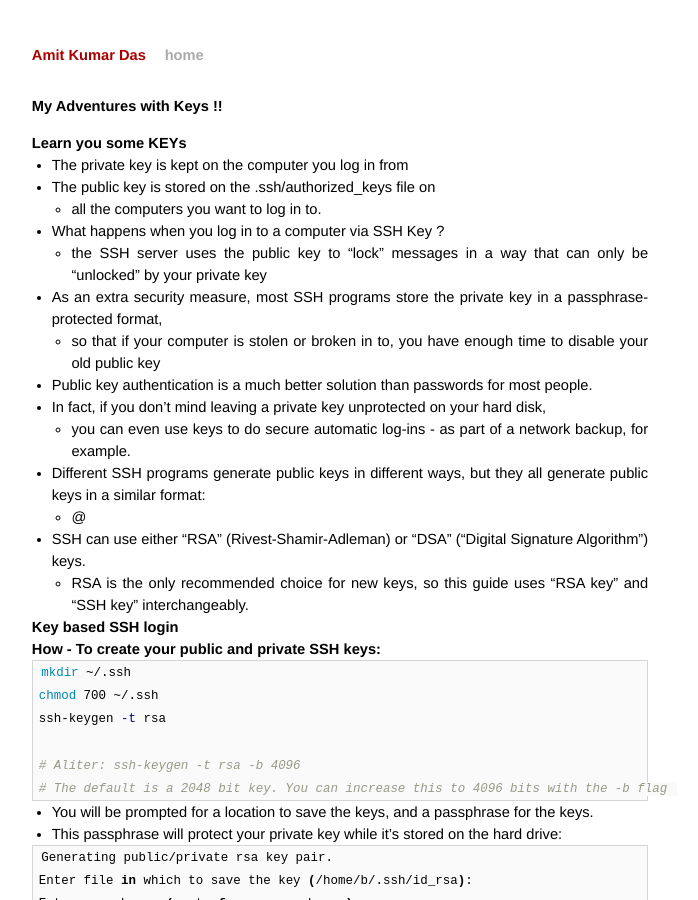
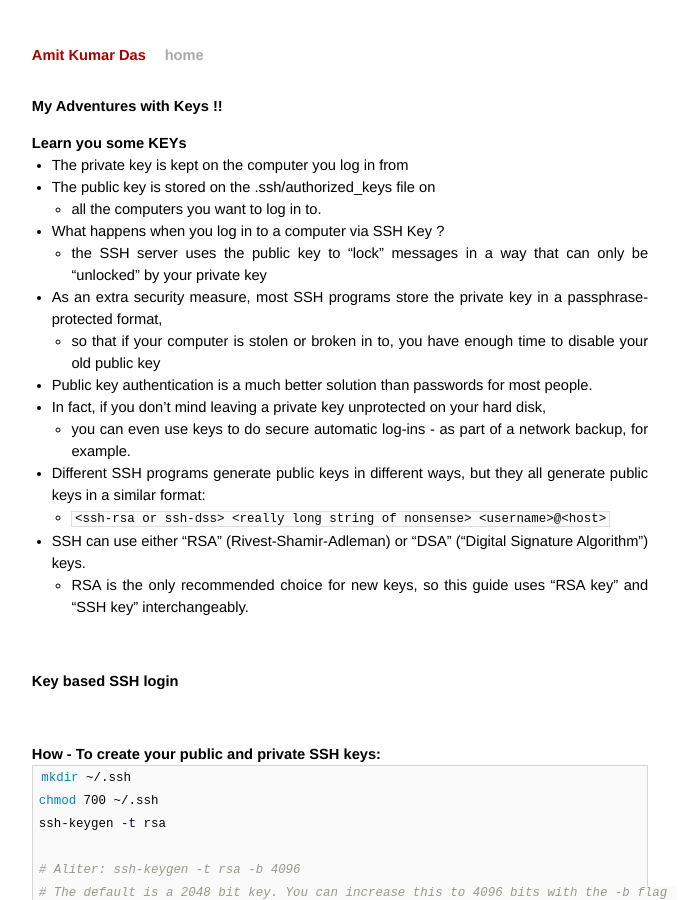
Before and after one commit to AmitKumarDas/amitkumardas.github.io, a Jekyll site: the page built from _posts/2016-10-18-my-adventures-with-keys.md, in a window 1280 px wide and 900 px high. Shown: the whole window, without its empty margins (300-998 px from the left). Built offline with Jekyll 4.4.1, drawn with Linux system fonts in a browser that asks for light colours.

Commit message:
Update 2016-10-18-my-adventures-with-keys.md

````diff
--- a/_posts/2016-10-18-my-adventures-with-keys.md
+++ b/_posts/2016-10-18-my-adventures-with-keys.md
@@ -6,6 +6,7 @@
 # My Adventures with Keys !!
 
 ## Learn you some KEYs
+
 
 - The private key is kept on the computer you log in from
 - The public key is stored on the .ssh/authorized_keys file on
@@ -18,12 +19,15 @@
 - In fact, if you don't mind leaving a private key unprotected on your hard disk,
   - you can even use keys to do secure automatic log-ins - as part of a network backup, for example.
 - Different SSH programs generate public keys in different ways, but they all generate public keys in a similar format:
-  - <ssh-rsa or ssh-dss> <really long string of nonsense> <username>@<host>
+  - ```<ssh-rsa or ssh-dss> <really long string of nonsense> <username>@<host>```
 - SSH can use either "RSA" (Rivest-Shamir-Adleman) or "DSA" ("Digital Signature Algorithm") keys.
   - RSA is the only recommended choice for new keys, so this guide uses "RSA key" and "SSH key" interchangeably.
 
+<br />
 
 ## Key based SSH login
+
+<br />
 
 ### How - To create your public and private SSH keys:
 
@@ -48,6 +52,8 @@
 Your public key has been saved in /home/b/.ssh/id_rsa.pub.
 ```
 
+<br />
+
 ### How - To Transfer Client Key to Host
 
 - The key you need to transfer to the host is the public one.
@@ -69,6 +75,8 @@
 cat id_rsa.pub >> authorized_keys
 ```
 
+<br />
+
 ### Verify - Key based SSH login
 
 ```bash
@@ -80,6 +88,8 @@
 ```
 
 - Note : that the host should be configured to allow key based logins
+
+<br />
 
 ### Trouble - Still it asks for pw
 
@@ -94,6 +104,8 @@
 - Restart OpenSSH, and try logging in again.
 - If you get the passphrase prompt now, then congratulations, you're logging in with a key!
 
+<br />
+
 ### Trouble - Permission Denied (Public Key)
 
 - Chances are, your /home/<user> or ~/.ssh/authorized_keys permissions are too open by OpenSSH standards.
@@ -105,6 +117,8 @@
 chmod 600 ~/.ssh/authorized_keys
 ```
 
+<br />
+
 ### Trouble - Agent admitted failure to sign using the key
 
 - This error occurs when the ssh-agent on the client is not yet managing the key.
@@ -113,6 +127,8 @@
 ```bash
 ssh-add
 ```
+
+<br />
 
 ### Trouble - Still more troubles - Wish I could debug ?
 
@@ -124,6 +140,8 @@
 ssh -v ( or -vv) username@host
 ```
 
+<br />
+
 ### How - To disable password authentication,
 
 - look for the following line in your sshd_config file:
@@ -134,9 +152,13 @@
 
 - Once you have saved the file and restarted your SSH server,
 
+<br />
+
 ### Trouble - I cannot get out of troubles
 
 - Google it
+
+<br />
 
 ### Credits
 
````
